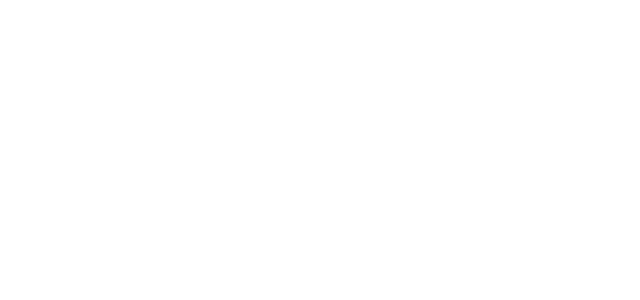
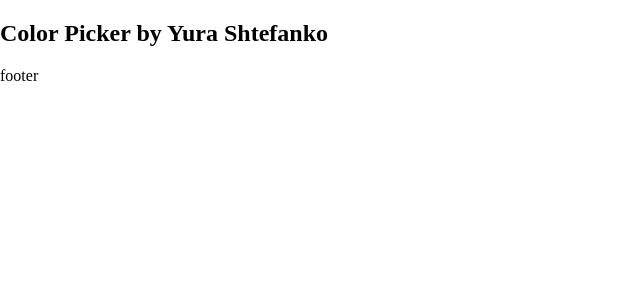
Before and after one commit to Viper-JSX/Colormania-React, a React (Create React App) app: page / in a window 1280 px wide. Shown: the top 300 px of the page, without its empty margins (0-640 px from the left). Built offline with nearby package versions, Linux system fonts and the light colour scheme.

Commit message:
Created App title

```diff
--- a/src/App.css
+++ b/src/App.css
@@ -1,38 +1,8 @@
-.App {
-  text-align: center;
+*{
+    box-sizing: border-box;
 }
 
-.App-logo {
-  height: 40vmin;
-  pointer-events: none;
+body{
+    margin: 0;
+    padding: 0;
 }
-
-@media (prefers-reduced-motion: no-preference) {
-  .App-logo {
-    animation: App-logo-spin infinite 20s linear;
-  }
-}
-
-.App-header {
-  background-color: #282c34;
-  min-height: 100vh;
-  display: flex;
-  flex-direction: column;
-  align-items: center;
-  justify-content: center;
-  font-size: calc(10px + 2vmin);
-  color: white;
-}
-
-.App-link {
-  color: #61dafb;
-}
-
-@keyframes App-logo-spin {
-  from {
-    transform: rotate(0deg);
-  }
-  to {
-    transform: rotate(360deg);
-  }
-}
--- /dev/null
+++ b/src/components/Footer/Footer.tsx
@@ -0,0 +1,9 @@
+function Footer():JSX.Element{
+    return(
+        <footer>
+            footer
+        </footer>
+    );
+}
+
+export default Footer;
--- /dev/null
+++ b/src/components/Header/App_title.tsx
@@ -0,0 +1,7 @@
+function AppTitle({ titleText } : {titleText: string}):JSX.Element{
+    return(
+        <h2>{titleText}</h2>
+    );
+}
+
+export default AppTitle;
--- a/src/components/Header/Header.tsx
+++ b/src/components/Header/Header.tsx
@@ -1,7 +1,14 @@
-function Header():React.ReactElement{
+import AppTitle from "./App_title";
+
+type HeaderProps = {
+    handleColorModeChange?: () => void;
+};
+
+
+function Header({ handleColorModeChange } : HeaderProps):JSX.Element{
     return(
         <header>
-            header
+            <AppTitle titleText="Color Picker by Yura Shtefanko" />
         </header>
     );
 }
--- a/src/components/Layout/Layout.tsx
+++ b/src/components/Layout/Layout.tsx
@@ -1,9 +1,17 @@
 import React from "react";
+import { Routes, Route } from "react-router";
+import Footer from "../Footer/Footer";
+import Header from "../Header/Header";
 
 function Layout():JSX.Element{
     return(
         <div id="layout">
+            <Header />
+                <Routes>
+                    <Route path="" />
+                </Routes>
 
+            <Footer />
         </div>
     )
 
--- a/src/index.css
+++ /dev/null
@@ -1,13 +0,0 @@
-body {
-  margin: 0;
-  font-family: -apple-system, BlinkMacSystemFont, 'Segoe UI', 'Roboto', 'Oxygen',
-    'Ubuntu', 'Cantarell', 'Fira Sans', 'Droid Sans', 'Helvetica Neue',
-    sans-serif;
-  -webkit-font-smoothing: antialiased;
-  -moz-osx-font-smoothing: grayscale;
-}
-
-code {
-  font-family: source-code-pro, Menlo, Monaco, Consolas, 'Courier New',
-    monospace;
-}
--- a/src/index.tsx
+++ b/src/index.tsx
@@ -1,6 +1,5 @@
 import React from 'react';
 import ReactDOM from 'react-dom/client';
-import './index.css';
 import App from './App';
 import reportWebVitals from './reportWebVitals';
 import { BrowserRouter } from 'react-router-dom';
```
